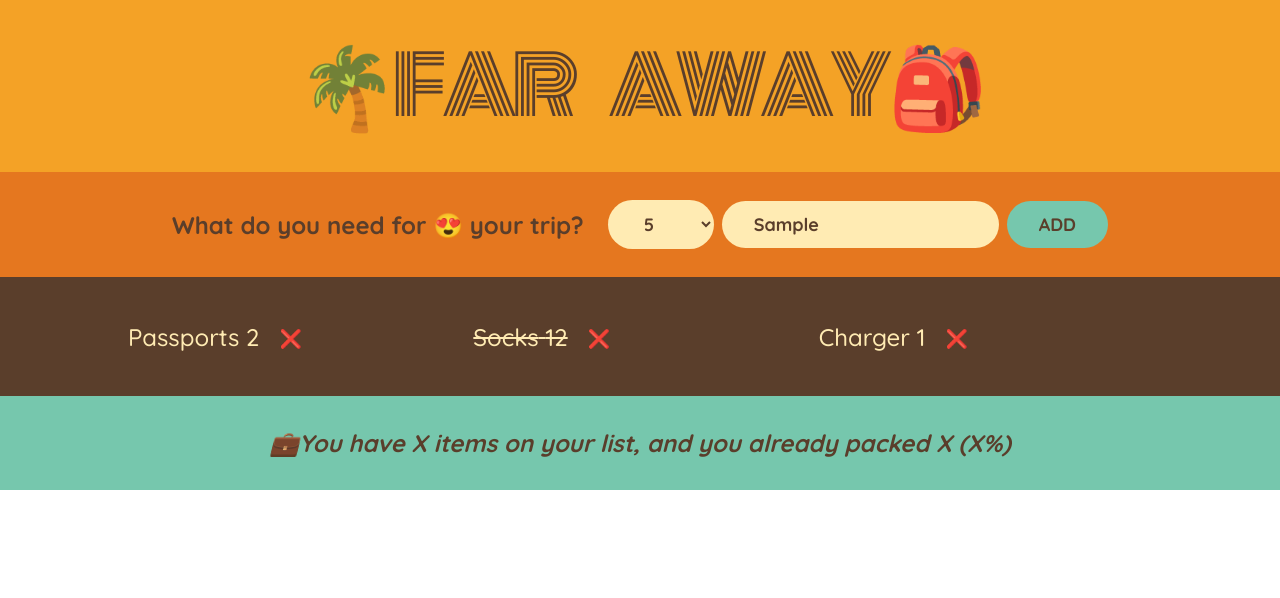
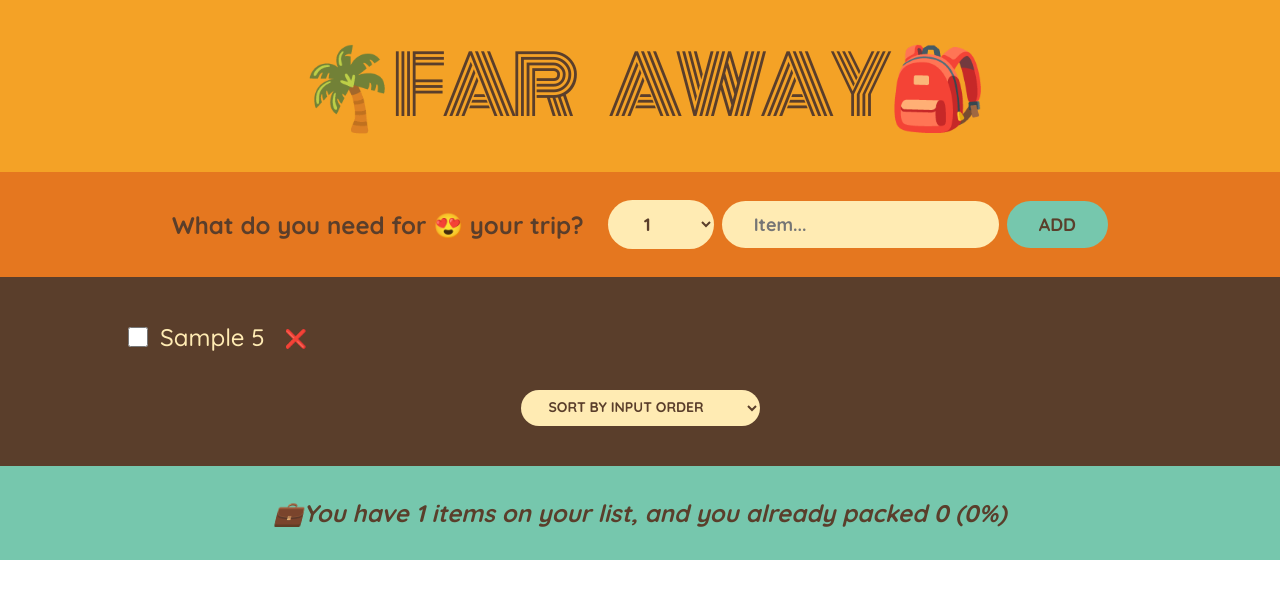
Before and after one commit to Ferdin/react-projects-part-2, a React (Create React App) app in the folder travel-list/: page / in a window 1280 px wide. Both pictures are taken after typing "Sample" into the empty fields and a click on the button "ADD". Shown: the top 598 px of the page. Built offline with nearby package versions, Linux system fonts and the light colour scheme.

Commit message:
derived state

```diff
--- a/travel-list/src/App.js
+++ b/travel-list/src/App.js
@@ -1,18 +1,33 @@
 import { useState } from "react";
 
-const initialItems = [
-  { id: 1, description: "Passports", quantity: 2, packed: false },
-  { id: 2, description: "Socks", quantity: 12, packed: true },
-  { id: 3, description: "Charger", quantity: 1, packed: false },
-];
+export default function App() {
+  const [items, setItems] = useState([]);
 
-export default function App() {
+  function handleAddItems(item) {
+    setItems((items) => [...items, item]);
+  }
+
+  function handleDeleteItem(id) {
+    setItems((items) => items.filter((item) => item.id !== id));
+  }
+
+  function handleToggleItem(id) {
+    setItems((items) =>
+      items.map((item) =>
+        item.id === id ? { ...item, packed: !item.packed } : item
+      )
+    );
+  }
   return (
     <div className="App">
       <Logo />
-      <Form />
-      <PackingList />
-      <Stats />
+      <Form onAddItems={handleAddItems} />
+      <PackingList
+        items={items}
+        onDeleteItem={handleDeleteItem}
+        onToggleItem={handleToggleItem}
+      />
+      <Stats items={items} />
     </div>
   );
 }
@@ -20,7 +35,7 @@
 function Logo() {
   return <h1>🌴Far Away🎒</h1>;
 }
-function Form() {
+function Form({ onAddItems }) {
   const [description, setDescription] = useState("");
   const [quantity, setQuantity] = useState(5);
 
@@ -31,6 +46,11 @@
 
     const newItem = { description, quantity, packed: false, id: Date.now() };
     console.log(newItem);
+
+    onAddItems(newItem);
+
+    setDescription("");
+    setQuantity(1);
   }
   return (
     <form className="add-form" onSubmit={handleSubmit}>
@@ -56,32 +76,79 @@
     </form>
   );
 }
-function PackingList() {
+function PackingList({ items, onDeleteItem, onToggleItem }) {
+  const [sortBy, setSortBy] = useState("input");
+  let sortedItems;
+
+  if (sortBy === "input") sortedItems = items;
+
+  if (sortBy === "description")
+    sortedItems = items
+      .slice()
+      .sort((a, b) => a.description.localeCompare(b.description));
+
+  if (sortBy === "packed")
+    sortedItems = items
+      .slice()
+      .sort((a, b) => Number(a.packed) - Number(b.packed));
   return (
     <div className="list">
       <ul>
-        {initialItems.map((item) => (
-          <Item item={item} key={item.id} />
+        {sortedItems.map((item) => (
+          <Item
+            item={item}
+            onToggleItem={onToggleItem}
+            onDeleteItem={onDeleteItem}
+            key={item.id}
+          />
         ))}
       </ul>
+
+      <div className="actions" onChange={(e) => setSortBy(e.target.value)}>
+        <select value={sortBy}>
+          <option value="input">Sort by input order</option>
+          <option value="description">Sort by description</option>
+          <option value="packed">Sort by packed status</option>
+        </select>
+      </div>
     </div>
   );
 }
 
-function Item({ item }) {
+function Item({ item, onDeleteItem, onToggleItem }) {
   return (
     <li>
+      <input
+        type="checkbox"
+        value={item.checked}
+        onChange={() => onToggleItem(item.id)}
+      />
       <span style={item.packed ? { textDecoration: "line-through" } : {}}>
         {item.description} {item.quantity}
       </span>
-      <button>❌</button>
+      <button onClick={() => onDeleteItem(item.id)}>❌</button>
     </li>
   );
 }
-function Stats() {
+function Stats({ items }) {
+  if (!items.length)
+    return (
+      <p className="stats">
+        <em>Start adding some items to your packing list 🚀.</em>
+      </p>
+    );
+  const numItems = items.length;
+  const numPacked = items.filter((item) => item.packed).length;
+
+  const percentage = Math.round((numPacked / numItems) * 100);
   return (
     <footer className="stats">
-      <em>💼You have X items on your list, and you already packed X (X%)</em>
+      <em>
+        {percentage === 100
+          ? "You got everything! Ready to go ✈"
+          : `💼You have ${numItems} items on your list, and you already packed${" "}
+        ${numPacked} (${percentage}%)`}
+      </em>
     </footer>
   );
 }
```
